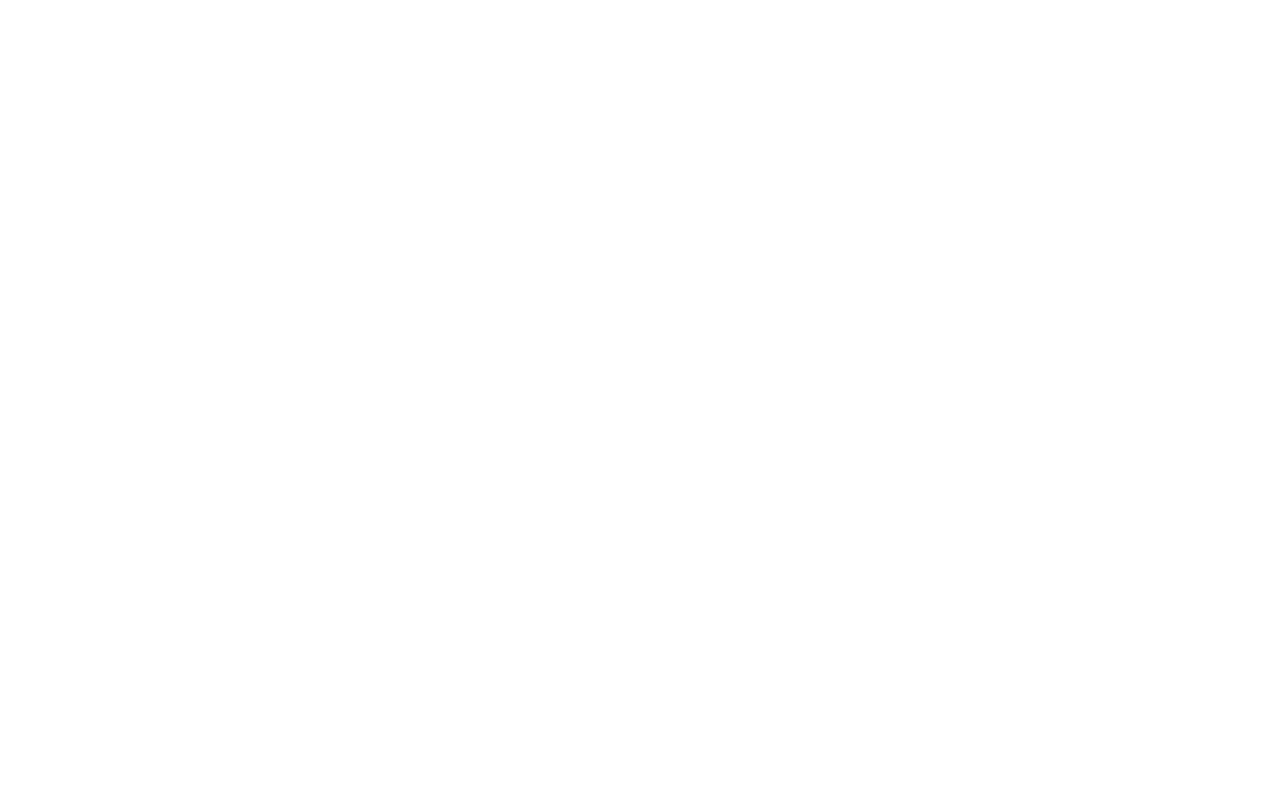
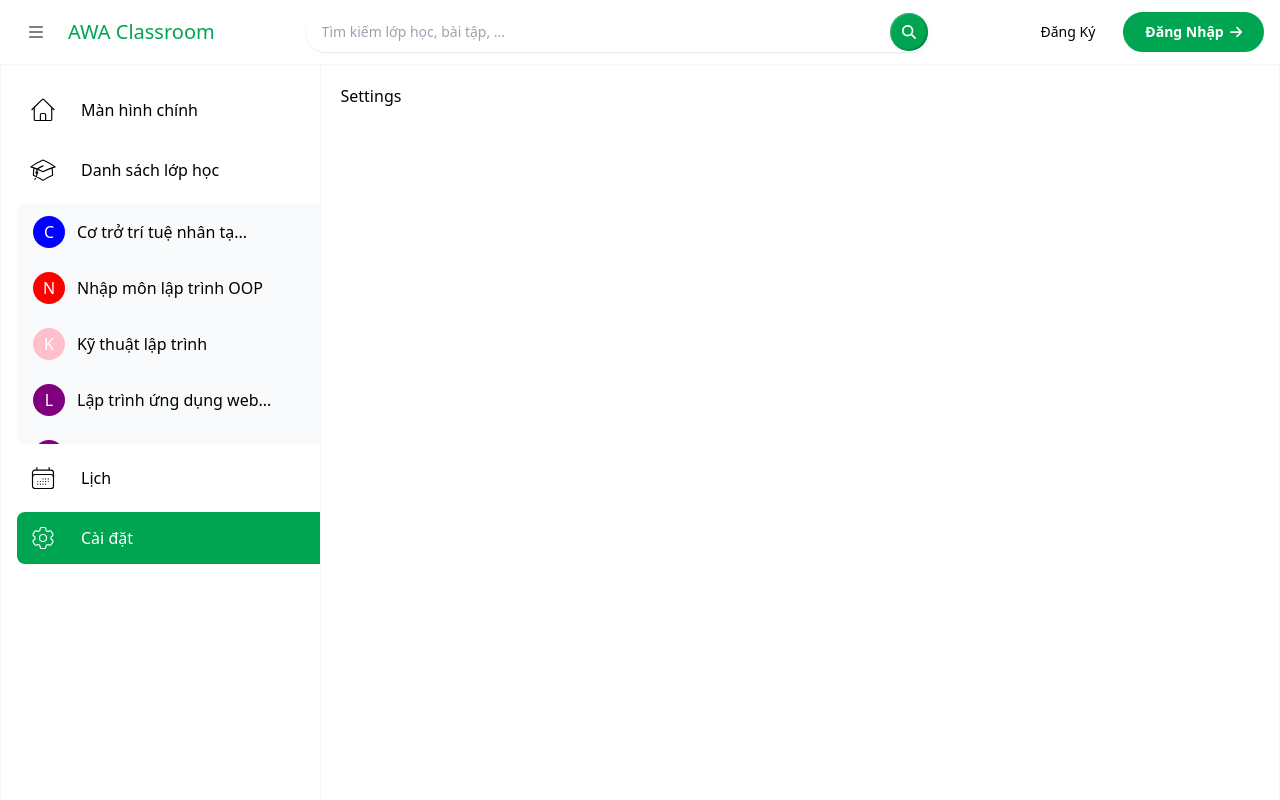
Before and after one commit to thoaikhoa14402/AWA-Classroom, a React (Create React App) app in the folder frontend/: page /settings in a window 1280 px wide. Before the commit this address had no page. Shown: the top 800 px of the page. Built offline with nearby package versions, Linux system fonts and the light colour scheme.

Commit message:
change en -> vi navbar

```diff
--- a/frontend/src/components/Navbar/Navbar.tsx
+++ b/frontend/src/components/Navbar/Navbar.tsx
@@ -22,16 +22,16 @@ const Navbar: React.FC<NavbarProps> = (props) => {
                         AWA Classroom
                     </a>
                 </div>
-                <form className="w-1/2 bg-transparent flex justify-center items-center px-0.5 shadow-sm shadow-slate-200 overflow-hidden rounded-full" action='/' method='GET'>
-                    <input required type="search" className="w-full px-3.5 py-2.5 text-sm outline-none" placeholder="Tìm kiếm lớp học, bài tập, ..." />
+                <form autoComplete="off" className="w-1/2 bg-transparent flex justify-center items-center px-0.5 shadow-sm shadow-slate-200 overflow-hidden rounded-full" action='/' method='GET'>
+                    <input required type="search" name="q" className="w-full px-3.5 py-2.5 text-sm outline-none" placeholder="Tìm kiếm lớp học, bài tập, ..." />
                     <button type="submit" className={`${classes['submit-btn']} bg-primary flex items-center p-3 border-none outline-none rounded-full font-bold`} title="Tìm kiếm">
                         <FontAwesomeIcon icon={faSearch} color="white" size="sm" />
                     </button>
                 </form>
                 <div className="flex gap-2 whitespace-nowrap">
-                    <button className="px-5 py-2 font-medium text-sm hover:text-hover-dark transition-all duration-75">Sign Up</button>
+                    <button className="px-5 py-2 font-medium text-sm hover:text-hover-dark transition-all duration-75">Đăng Ký</button>
                     <button className="flex items-center gap-1.5 px-5 py-2 outline-none border-2 font-semibold border-primary rounded-full text-white text-sm bg-primary hover:shadow-lg hover:border-transparent disabled:bg-gray-400/80 disabled:shadow-none disabled:cursor-not-allowed transition-all duration-300 hover:bg-hover">
-                        Sign In <FontAwesomeIcon icon={faArrowRight} />
+                        Đăng Nhập <FontAwesomeIcon icon={faArrowRight} />
                     </button>
                 </div>
             </div>
--- a/frontend/src/components/Sidebar/Sidebar.tsx
+++ b/frontend/src/components/Sidebar/Sidebar.tsx
@@ -63,6 +63,7 @@ const Sidebar: React.FC<SidebarProps> = (props) => {
             </NavLink>
             <div className="relative flex flex-col gap-2">
                 <NavLink
+                    style={({ isActive }) => (isActive ? {backgroundColor: '#00A551', borderRadius: '0.5rem', color: 'white', fontWeight: '500'} : {})}
                     to='/classes'
                     className="flex gap-6 items-start p-3 text-md hover:bg-slate-100 hover:rounded-lg w-80">
                     <AcademyCap className="w-7 h-7" />{" "}
@@ -74,8 +75,8 @@ const Sidebar: React.FC<SidebarProps> = (props) => {
                 <div className="relative left-0 flex flex-col justify-start items-start rounded-lg max-h-60 overflow-y-auto bg-slate-50">
                     { props.open && items.map((el, _) => {
                         return <NavLink
-                                style={({ isActive }) => (isActive ? {backgroundColor: '#00A551', borderRadius: '0.5rem', color: 'white', fontWeight: '500'} : {})}
-                                to={`/class/${_ + 1}`} key={_} title={el.title} className="flex gap-3 items-center p-3 text-md hover:bg-slate-100 w-full">
+                                style={({ isActive }) => (isActive ? {backgroundColor: 'white', color: '#00A331', borderLeft: '4px solid #00A551', fontWeight: '500' } : {})}
+                                to={`/classes/${_ + 1}`} key={_} title={el.title} className="flex border-l-4 border-l-transparent gap-3 items-center p-3 text-md hover:bg-slate-100 w-full">
                             <span className={`flex justify-center items-center w-8 h-8 text-white rounded-full ${el.color}`}>{el.title[0]}</span>
                             {(el.title.length > 22) ? `${el.title.substring(0, 22)}...` : el.title}
                         </NavLink>
--- a/frontend/src/routes/AppRoutes.tsx
+++ b/frontend/src/routes/AppRoutes.tsx
@@ -5,7 +5,12 @@ const AppRoutes = () => {
     return (
         <Routes>
             <Route element={<BaseLayout />}>
-                <Route path="/" element={<>Test body content</>} />
+                <Route path="/" element={<>Home page</>} />
+                <Route path="/classes" element={<>Classes</>}>
+                    <Route path=":id" element={<>Class with id</>} />
+                </Route>
+                <Route path="/schedule" element={<>Schedule</>} />
+                <Route path="/settings" element={<>Settings</>} />
             </Route>
         </Routes>
     );
```
